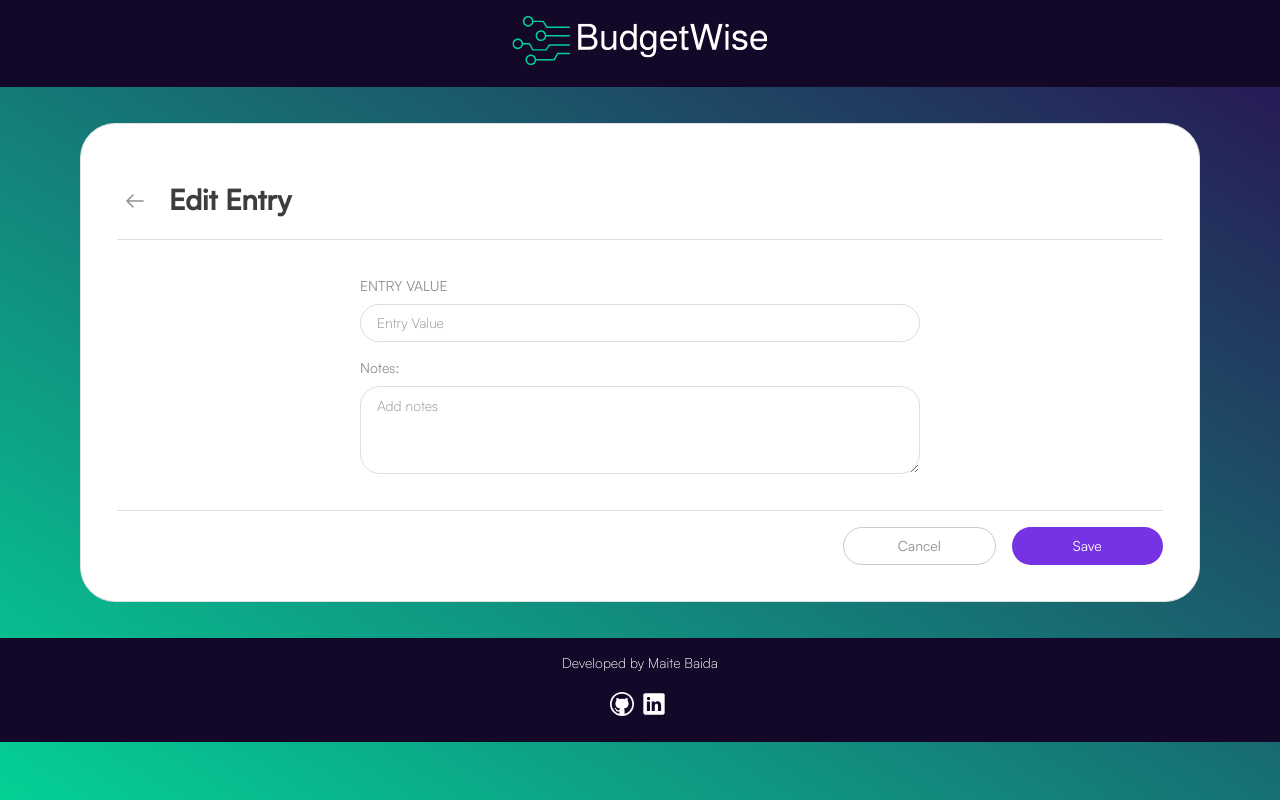
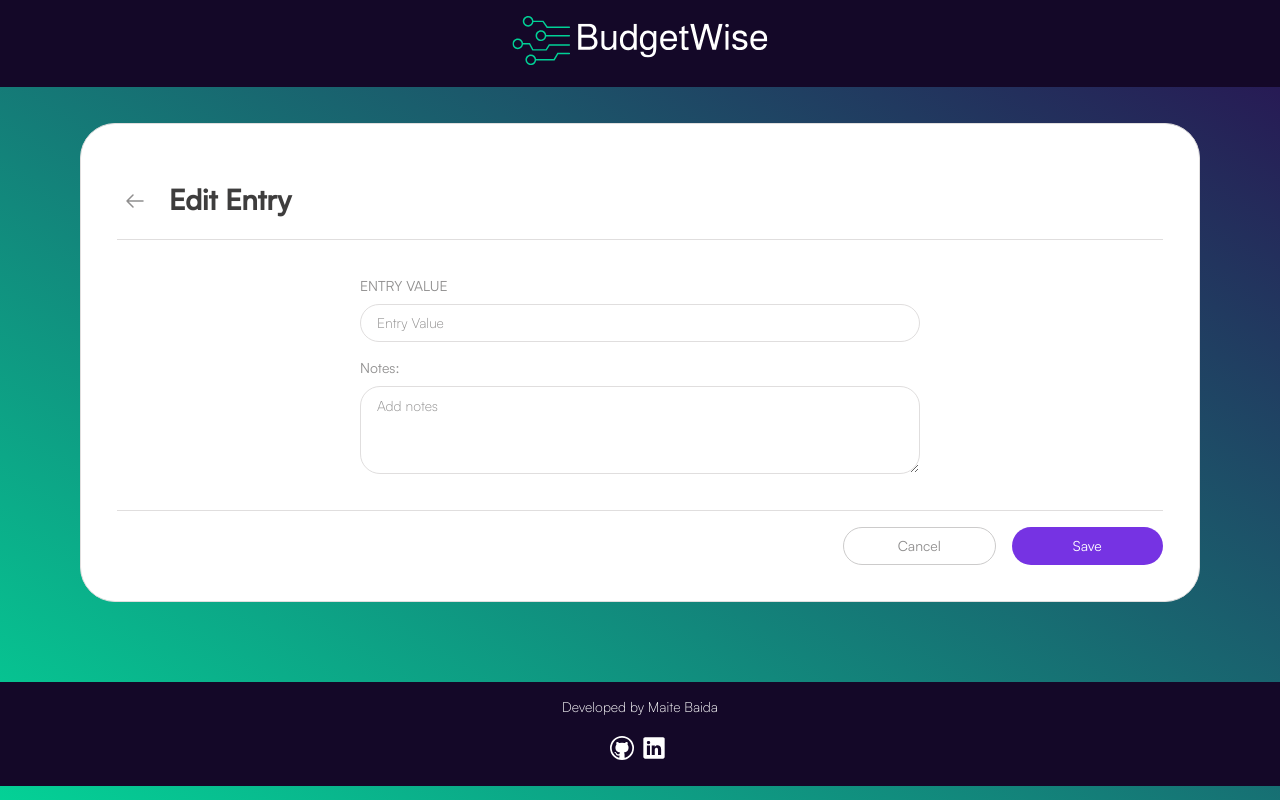
Before and after one commit to MaiteBaida/budget-wise-client, a React (Create React App) app: page /expenses/1/entries/1/edit in a window 1280 px wide. Built offline with nearby package versions, Linux system fonts and the light colour scheme; no server answers.

Commit message:
changes to styles

```diff
--- a/src/App.js
+++ b/src/App.js
@@ -15,6 +15,7 @@ function App() {
   return (
     <BrowserRouter>
       <Header />
+      <div className="app__container">
         <Routes>
           <Route path="/home" element={<HomePage />} />
           <Route path="/login" element={<Login />} />
@@ -29,6 +30,7 @@ function App() {
           />
         </Routes>
         <Footer />
+      </div>
     </BrowserRouter>
   );
 }
--- a/src/components/Chart/Chart.js
+++ b/src/components/Chart/Chart.js
@@ -5,7 +5,7 @@ import "./Chart.scss";
 function Chart({ budgetLeft, entries }) {
   return (
     <PieChart
-      colors={["#04D196", "#7633E3"]}
+      colors={["#8F8E8E", "#04D196"]}
       series={[
         {
           data: [
--- a/src/components/Footer/Footer.scss
+++ b/src/components/Footer/Footer.scss
@@ -2,13 +2,14 @@
 @import '../../styles/partials/variables';
 
 .footer {
+    width: 100%;
     background-color: $purple-black;
     display: flex;
     flex-direction: column;
     justify-content: center;
     align-items: center;
     @include desktop {
-        margin-top: 2.25rem;
+        margin-top: 10vh;
     }
     &__txt {
         color: $white;
--- a/src/pages/HomePage/HomePage.js
+++ b/src/pages/HomePage/HomePage.js
@@ -1,4 +1,3 @@
-import "./HomePage.scss";
 import UserOverview from "../../components/UserOverview/UserOverview";
 import DeskTabTable from "../../components/DeskTabTable/DeskTabTable";
 import MobTable from "../../components/MobTable/MobTable";
@@ -61,7 +60,7 @@ function HomePage() {
   };
 
   return (
-    <>
+    <section>
       <UserOverview />
       <main>
         {isTableVisible ? (
@@ -108,7 +107,7 @@ function HomePage() {
           </>
         )}
       </main>
-    </>
+    </section>
   );
 }
 
--- a/src/styles/partials/_global.scss
+++ b/src/styles/partials/_global.scss
@@ -10,8 +10,10 @@
 body {
     margin: 0;
     background: linear-gradient(to top right, $green, $purple-dark);
-    min-height: 100vh;
-    max-height: 100%;
+    position: relative;
+    height: 100vh;
+    display: flex;
+    flex-direction: column;
     @include txt-mob-body;
         @include tablet {
             @include txt-body;
```
Also changed, not shown: src/pages/HomePage/HomePage.scss (deleted). Lines whose indentation alone changed are shown as unchanged.
